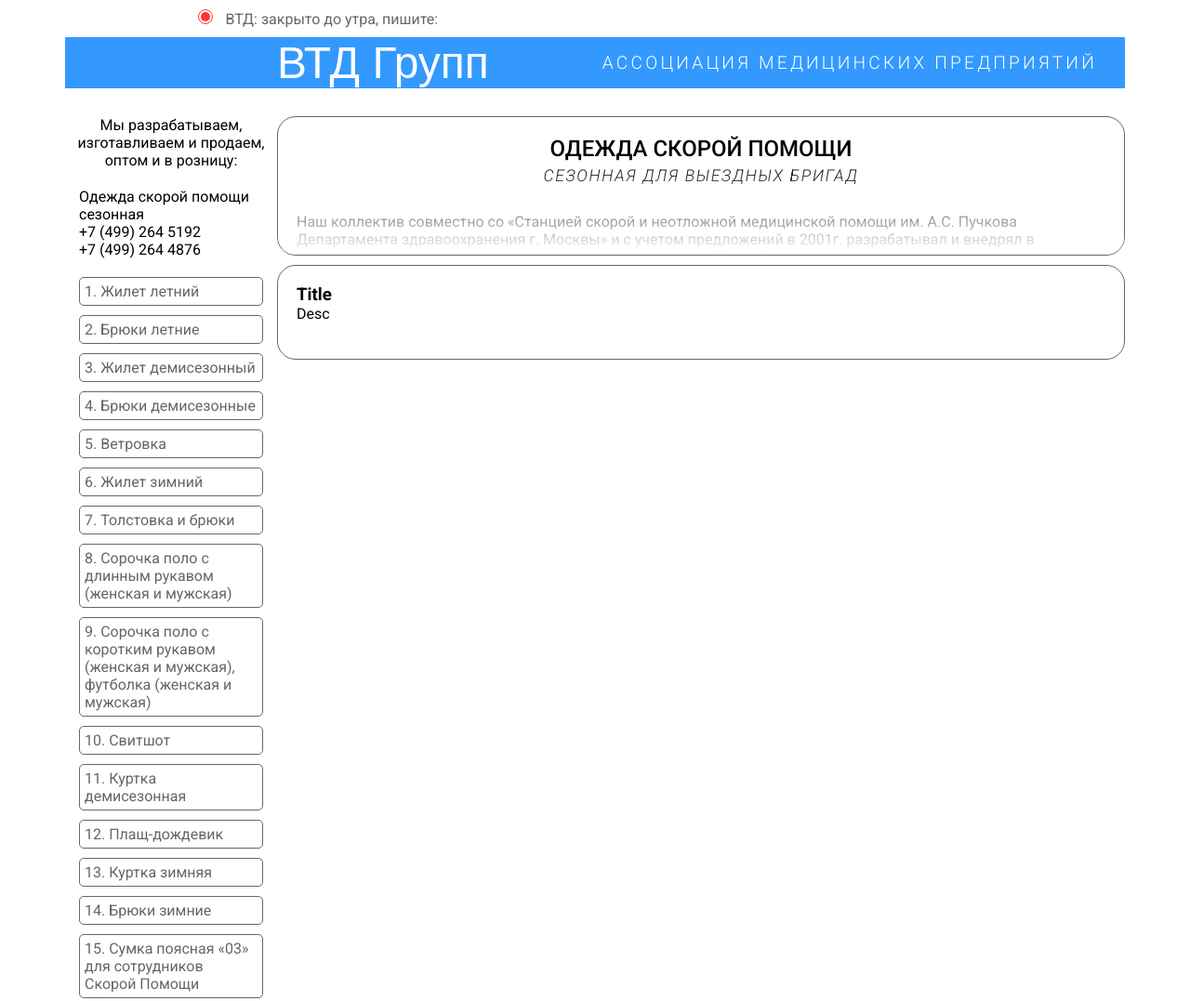
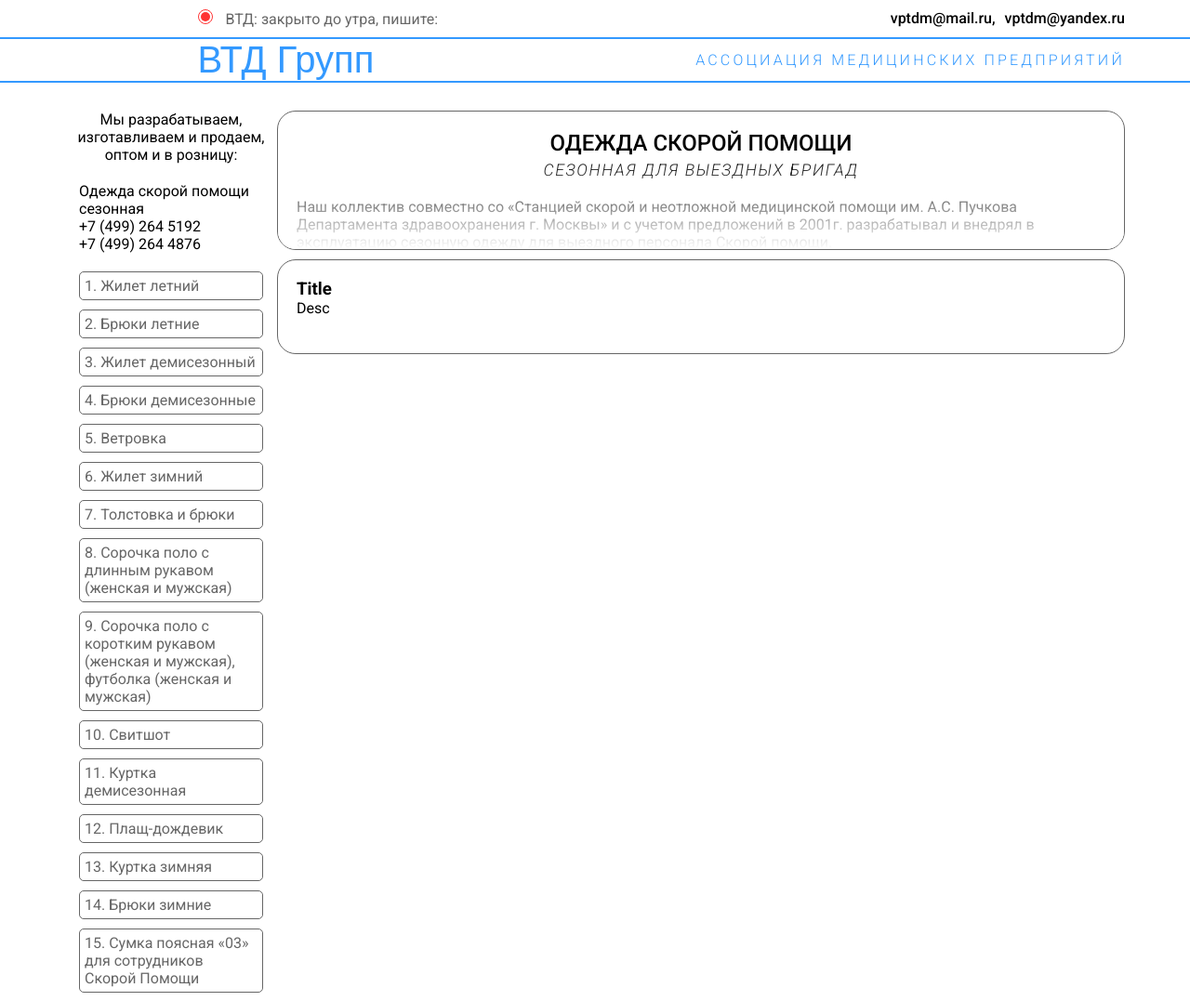
Before and after one commit to MedvedVCode/vtdgroupp, a plain HTML site: page emergency.html in a window 1280 px wide. Shown: the top 1077 px of the page at 93% size. Drawn offline with Linux system fonts and the light colour scheme; a web font is replaced by a local one.

Commit message:
fix working.js, remade blue logo

```diff
--- a/emergency.html
+++ b/emergency.html
@@ -11,17 +11,19 @@
 			rel="stylesheet"
 			href="./css/style.css"
 		/>
-		<script
-			scr="./script/toggleText.js"
-			defer
-		></script>
+
 		<script
 			src="./script/working.js"
 			defer
 		></script>
+		<script
+			src="./script/toggleText.js"
+			defer
+		></script>
 	</head>
 	<body>
-		<header class="header container">
+		<header>
+			<section class="container">
 				<div class="header__block">
 					<div></div>
 					<div class="header__time-work">
@@ -57,7 +59,6 @@
 								class="header__time-work--color"
 							></a>
 						</div>
-					<div>
 						<div class="header__contacts">
 							<div class="vtd-tel no-visible">
 								<span>медицинская одежда:</span>
@@ -81,10 +82,7 @@
 								>
 							</div>
 						</div>
-						<div
-							id=""
-							class="header__contacts"
-						>
+						<div class="header__contacts">
 							<a
 								href="mailto:vptdm@mail.ru"
 								class="no-wrap vtd-mail no-visible"
@@ -98,12 +96,16 @@
 						</div>
 					</div>
 				</div>
-			</div>
-			<div class="title">
+			</section>
+			<section class="title">
+				<div class="container">
+					<div class="title__block">
 						<div></div>
 						<h1 class="title__logo no-wrap logo">ВТД Групп</h1>
 						<p class="title__subtitle">ассоциация медицинских предприятий</p>
 					</div>
+				</div>
+			</section>
 		</header>
 		<main class="container main">
 			<nav class="menu">
--- a/script/toggleText.js
+++ b/script/toggleText.js
@@ -1,6 +1,4 @@
 const emergencyTextEl = document.querySelector('#text');
-console.log(emergencyTextEl,emergencyTextEl.classList);
-emergencyTextEl.addEventListener('click', (e) => {
-	e.preventDefault();
-	emergencyTextEl.classList.togle('emergency__open');
+emergencyTextEl.addEventListener('click', () => {
+	emergencyTextEl.classList.toggle('emergency__open');
 })
--- a/script/working.js
+++ b/script/working.js
@@ -29,6 +29,7 @@
 }
 
 function setText(text) {
+	console.log(text);
 	switch (text) {
 		case 'weekend':
 			vtdWorksLinkEl.textContent = `ВТД: выходные, пишите:`;
@@ -87,7 +88,8 @@
 			moscowNowTime.getDate(),
 			[12, 30, 0]
 		); // 12:30
-		console.log(moscowNowTime, workingBegin, workingEnd, breakBegin, breakEnd);
+
+		console.log(moscowNowTime);
 		const now = moscowNowTime.getTime();
 		if (
 			(now > workingBegin && now < breakBegin) ||
@@ -99,15 +101,10 @@
 		} else if (now > breakBegin && now < breakEnd) {
 			setText('break');
 			setBlinker('red');
+			setContacts('email');
 		} else {
 			setText('close');
 			setBlinker('red');
+			setContacts('email');
 		}
 	}
-
-// addEventListener('unload', () => {
-// 	clearInterval(idInterval)
-// })
-// addEventListener('beforeunload', () => {
-// 	clearInterval(idInterval)
-// })
--- a/scss/_common.scss
+++ b/scss/_common.scss
@@ -48,12 +48,6 @@
 
 .no-visible{
 	display: none;
-}
-
-.logo {
-	font-family: 'Tiny5', sans-serif;
-	font-weight: 400;
-	font-style: normal;
 }
 
 .roboto-thin {
@@ -127,9 +121,3 @@
 	font-weight: 900;
 	font-style: italic;
 }
-
-@media (max-width: 375px) {
-	html {
-		font-size: calc(1.2 * $htmlFontSize);
-	}
-}
--- a/scss/_emergency.scss
+++ b/scss/_emergency.scss
@@ -3,7 +3,6 @@
 		display: flex;
 		flex-direction: column;
 		align-items: center;
-		gap: 10px;
 		cursor: pointer;
 	}
 	&__open {
--- a/scss/_header.scss
+++ b/scss/_header.scss
@@ -37,24 +37,32 @@
 }
 
 .title {
-	display: grid;
-	grid-template-columns: 2fr 3fr 5fr;
-	background-color: $blueColor;
-	align-items: center;
-	color: #fff;
+	color: $blueColor;
+	width: 100%;
+	border-bottom: 2px solid $blueColor;
+	border-top: 2px solid $blueColor;
+
+	&__block {
+		display: grid;
+		grid-template-columns: 1fr 3fr 4fr;
+		align-items: center;
+	}
 
 	&__logo {
-		font-size: 3rem;
+		font-size: 2.5rem;
 		white-space: nowrap;
+		font-family: 'Tiny5', sans-serif;
+		font-weight: 400;
+		font-style: normal;
 	}
 
 	&__subtitle {
 		text-transform: uppercase;
-		font-size: 1.2rem;
+		font-size: 1rem;
 		font-weight: 300;
 		letter-spacing: 0.2rem;
 		text-align: end;
-		padding-right: $paddingValue;
+		// padding-right: $paddingValue;
 	}
 }
 .blinker {
--- a/scss/_media.scss
+++ b/scss/_media.scss
@@ -13,3 +13,9 @@
 		}
 	}
 }
+
+@media (max-width: 375px) {
+	html {
+		font-size: calc(1.2 * $htmlFontSize);
+	}
+}
```
Also changed, not shown: index.html (+14 -12 lines), css/style.css, 1 other file. Lines whose indentation alone changed are shown as unchanged.
